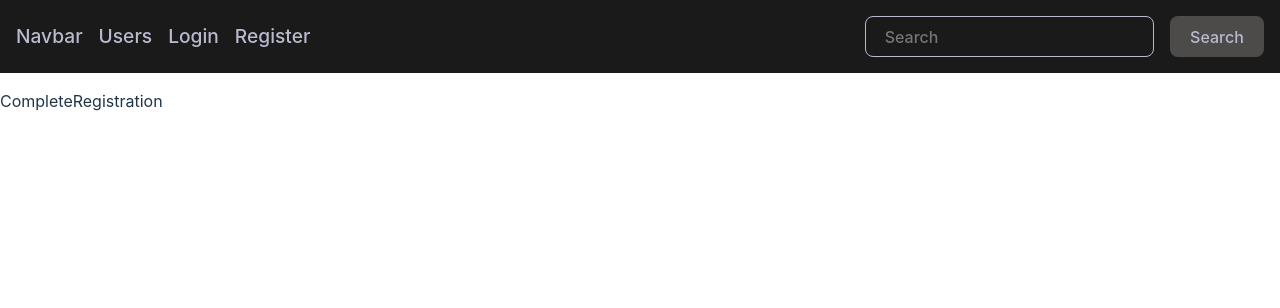
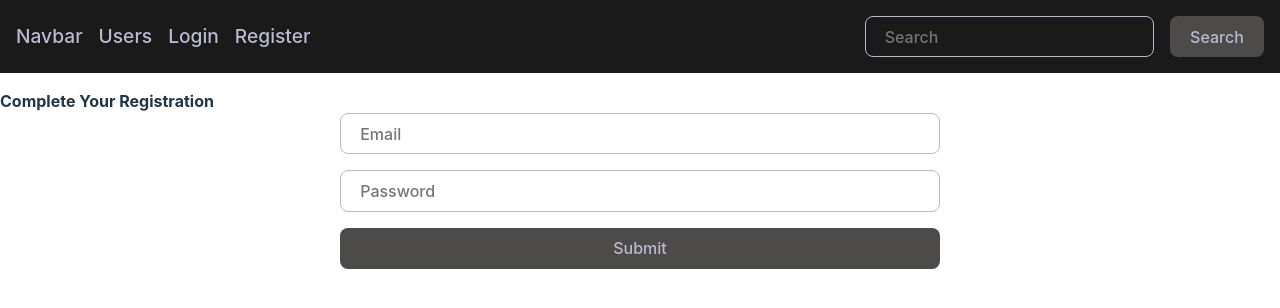
Before and after one commit to Davichobits/Graphql-client, a React (Vite) app: page /complete-registration in a window 1280 px wide. Shown: the top 308 px of the page. Built offline with nearby package versions, Linux system fonts and the light colour scheme; no server answers.

Commit message:
CompleteRegistraton 1.37

```diff
--- a/src/components/Nav.tsx
+++ b/src/components/Nav.tsx
@@ -1,7 +1,7 @@
 import React, { useContext, Fragment } from "react";
 import { Link, useHistory } from "react-router-dom";
 import { AuthContext } from "../context/AuthContext";
-// import { auth } from 'firebase'
+import * as firebase from 'firebase'
 
 export const Nav = () => {
   const { state, dispatch } = useContext(AuthContext);
@@ -9,7 +9,7 @@ export const Nav = () => {
   const { user } = state;
 
   const logout = () => {
-    auth().signOut();
+    firebase.auth().signOut();
     dispatch({
       type: "LOGGED_IN_USER",
       payload: null,
--- a/src/components/forms/AuthForm.tsx
+++ b/src/components/forms/AuthForm.tsx
@@ -1,6 +1,44 @@
+interface AuthFormProps {
+  email: string;
+  password?: string;
+  setPassword?: (password: string) => void;
+  loading: boolean;
+  setEmail: (email: string) => void;
+  handleSubmit: (e:React.FormEvent<HTMLFormElement>) => void;
+  showPasswordInput: boolean;
+  hideEmailInput: boolean;
+}
 
-export const AuthForm = () => {
+export const AuthForm:React.FC<AuthFormProps> = ({
+  email = '',
+  password = '',
+  loading,
+  setEmail = (f:string) =>(f),
+  setPassword,
+  handleSubmit,
+  showPasswordInput = false,
+  hideEmailInput = false,
+}) => {
   return (
-    <div>AuthForm</div>
+    <form className="form" onSubmit={handleSubmit}>
+        <input
+          type="email"
+          value={email}
+          onChange={(e) => setEmail(e.target.value)}
+          className="form-control"
+          placeholder="Email"
+          disabled={loading}
+        />
+        <input
+          type="password"
+          className="form-control"
+          placeholder="Password"
+          disabled={loading}
+          required
+        />
+      <button className="btn btn-raised btn-primary" disabled={loading}>
+        Submit
+      </button>
+    </form>
   )
 }
--- a/src/firebase.ts
+++ b/src/firebase.ts
@@ -1,4 +1,4 @@
-import * as firebase from 'firebase';
+import firebase from 'firebase/app';
 
 //firebase config
 
--- a/src/index.css
+++ b/src/index.css
@@ -146,3 +146,50 @@ button:focus-visible {
     }
   }
 }
+/* --------- register ----------- */
+.text-danger{
+  color: red;
+}
+/*--------------form----------------*/
+.form{
+  max-width: 600px;
+  margin: 0 auto;
+  display: flex;
+  flex-direction: column;
+  gap: 1em;
+  & label{
+    font-size: 1.2em;
+    font-weight: 500;
+  }
+  & input{
+    border-radius: 8px;
+    border: 1px solid #b9bace;
+    padding: 0.6em 1.2em;
+    font-size: 1em;
+    font-weight: 500;
+    font-family: inherit;
+    color: #b9bace;
+    transition: border-color 0.25s;
+    &:focus{
+      outline: 4px auto -webkit-focus-ring-color;
+    }
+  }
+  & button{
+    border-radius: 8px;
+    border: 1px solid transparent;
+    padding: 0.6em 1.2em;
+    font-size: 1em;
+    font-weight: 500;
+    font-family: inherit;
+    background-color: #4d4a4a;
+    color: #b9bace;
+    transition: border-color 0.25s;
+    &:focus{
+      outline: 4px auto -webkit-focus-ring-color;
+    }
+  }
+}
+.form-title{
+  text-align: center;
+  margin-bottom: 16px;
+}
--- a/src/pages/auth/CompleteRegistration.tsx
+++ b/src/pages/auth/CompleteRegistration.tsx
@@ -1,6 +1,66 @@
+import {useState, useEffect, useContext} from 'react'
+import { auth } from '../../firebase'
+import { toast } from 'react-toastify'
+import { useHistory } from 'react-router-dom'
+import { AuthContext } from '../../context/authContext'
+import { AuthForm } from '../../components/forms/AuthForm'
 
 export const CompleteRegistration = () => {
+  const { dispatch } = useContext(AuthContext)
+  const [email, setEmail] = useState<string>('')
+  const [password, setPassword] = useState<string>('')
+  const [loading, setLoading] = useState<boolean>(false)
+  const history = useHistory()
+
+  useEffect(()=>{
+    setEmail(window.localStorage.getItem('emailForRegistration') || '')
+  }, []);
+
+  const handleSubmit = async (e: React.FormEvent<HTMLFormElement>) => {
+    e.preventDefault();
+    setLoading(true);
+    if(!email || !password){
+      toast.error('Email and password is required')
+      return;
+    }
+    try {
+      const result = await auth.signInWithEmailLink(
+        email,
+        window.location.href
+      );
+      if(result.user.emailVerified){
+        window.localStorage.removeItem('emailForRegistration')
+        let user = auth.currentUser
+        await user?.updatePassword(password)
+        const idTokenResult = await user?.getIdTokenResult()
+        dispatch({
+          type: 'LOGGED_IN_USER',
+          payload: {
+            email: user?.email,
+            token: idTokenResult?.token,
+          }
+        })
+        history.push('/')
+      }
+    } catch (error) {
+
+    }
+  };
+
   return (
-    <div>CompleteRegistration</div>
+    <div>
+      {
+        loading ? <h4 className="text-danger">Loading...</h4> : <h4>Complete Your Registration</h4>
+      }
+      <AuthForm
+        email={email}
+        setEmail={setEmail}
+        password={password}
+        setPassword={setPassword}
+        loading={loading}
+        handleSubmit={handleSubmit}
+        showPasswordInput={true}
+      />
+    </div>
   )
 }
--- a/src/pages/auth/Resgister.tsx
+++ b/src/pages/auth/Resgister.tsx
@@ -4,10 +4,38 @@ import { toast } from "react-toastify"
 import { AuthForm } from "../../components/forms/AuthForm"
 
 export const Resgister = () => {
-  const [email, setEmail] = useState<string>("")
+  const [email, setEmail] = useState<string>("correo@gmail.com")
   const [loading, setLoading] = useState<boolean>(false)
 
+  const handleSubmit = async (e: React.FormEvent<HTMLFormElement>) => {
+    e.preventDefault();
+    setLoading(true);
+    const config = {
+      url: import.meta.env.VITE_CONFIRMATION_EMAIL_REDIRECT,
+      handleCodeInApp: true,
+    };
+    const result = await auth.sendSignInLinkToEmail(email, config);
+    console.log(result);
+    toast.success(
+      `Email is sent to ${email}. Click the link to complete your registration.`
+    );
+    window.localStorage.setItem("emailForRegistration", email);
+    setEmail("");
+    setLoading(false);
+  };
+
   return (
-    <div>Resgister</div>
+    <div>
+      {
+        loading ? <h4 className="text-danger">Loading...</h4> : <h4 className="form-title">Register</h4>
+      }
+      <AuthForm
+        email={email}
+        loading={loading}
+        setEmail={setEmail}
+        handleSubmit={handleSubmit}
+        showPasswordInput={true}
+      />
+    </div>
   )
 }
```
